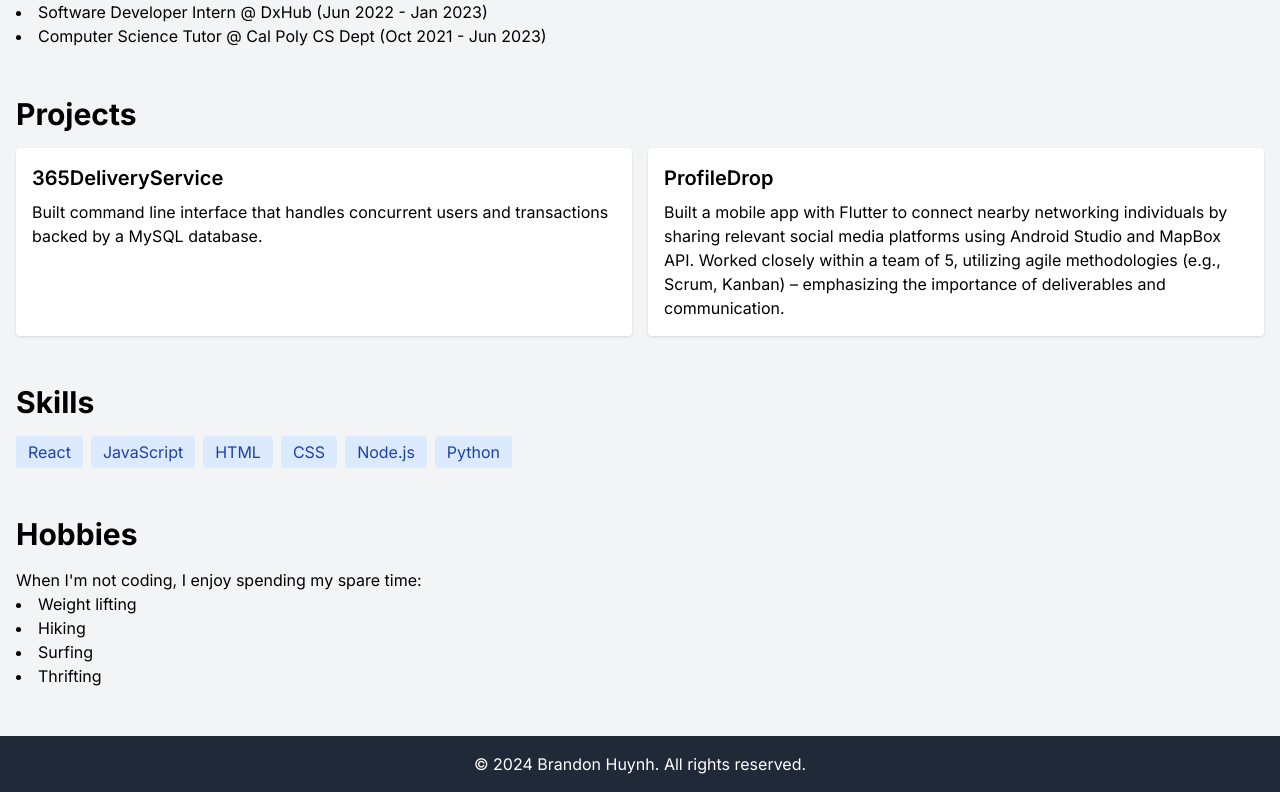
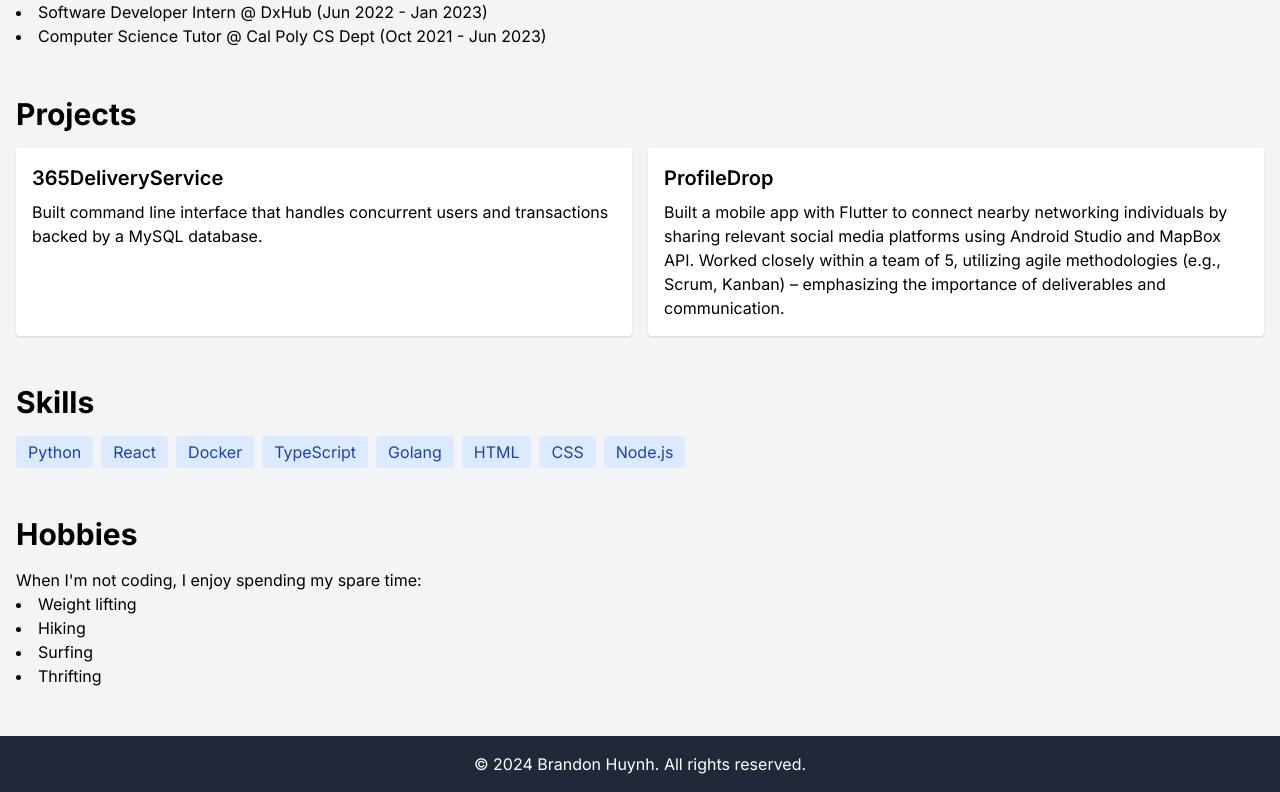
Before and after one commit to brandonhuynh1/portfolio, a Next.js app: page / in a window 1280 px wide. Shown: the part 592-1384 px from the top of the page. Built offline with nearby package versions, Linux system fonts and the light colour scheme.

Commit message:
Fixed ESLint errors

```diff
--- a/src/app/page.tsx
+++ b/src/app/page.tsx
@@ -20,9 +20,13 @@ export default function Home() {
     { id: "hobbies", title: "Hobbies" },
   ];
 
+  const intro = `Hey, I'm Brandon!`;
+
   const personalDescSec1 = `Growing up in Bellevue, Washington, I've always been intrigued by the intersection of human interaction, new technologies, and programming.`;
   const personalDescSec2 = `I'm a passionate software engineer with expertise in backend programming, manufacturing IT, and web technologies. Welcome to my portfolio!`;
   const personalDescSec3 = `Recently, I earned my B.S. in Computer Science from California Polytechnic State University, San Luis Obispo.`;
+
+  const hobbiesDesc = `When I'm not coding, I enjoy spending my spare time:`;
 
   return (
     <div className="min-h-screen bg-gray-100">
@@ -62,7 +66,7 @@ export default function Home() {
 
       <main className="container mx-auto mt-8 px-4">
         <section id="intro" className="mb-12">
-          <h2 className="text-3xl font-bold mb-4">Hey, I'm Brandon!</h2>
+          <h2 className="text-3xl font-bold mb-4">{intro}</h2>
           <div className="flex flex-col md:flex-row items-center md:items-start gap-8 space-y-4">
             <div className="w-full md:w-1/2 space-y-4">
               <p className="text-lg">{personalDescSec1}</p>
@@ -125,22 +129,29 @@ export default function Home() {
         <section id="skills" className="mb-12">
           <h2 className="text-3xl font-bold mb-4">Skills</h2>
           <div className="flex flex-wrap gap-2">
-            {["React", "JavaScript", "HTML", "CSS", "Node.js", "Python"].map(
-              (skill) => (
+            {[
+              "Python",
+              "React",
+              "Docker",
+              "TypeScript",
+              "Golang",
+              "HTML",
+              "CSS",
+              "Node.js",
+            ].map((skill) => (
               <span
                 key={skill}
                 className="bg-blue-100 text-blue-800 px-3 py-1 rounded"
               >
                 {skill}
               </span>
-              )
-            )}
+            ))}
           </div>
         </section>
 
         <section id="hobbies" className="mb-12">
           <h2 className="text-3xl font-bold mb-4">Hobbies</h2>
-          <p>When I'm not coding, I enjoy spending my spare time:</p>
+          <p>{hobbiesDesc}</p>
           <ul className="list-disc list-inside">
             <li>Weight lifting</li>
             <li>Hiking</li>
```
Lines whose indentation alone changed are shown as unchanged.
